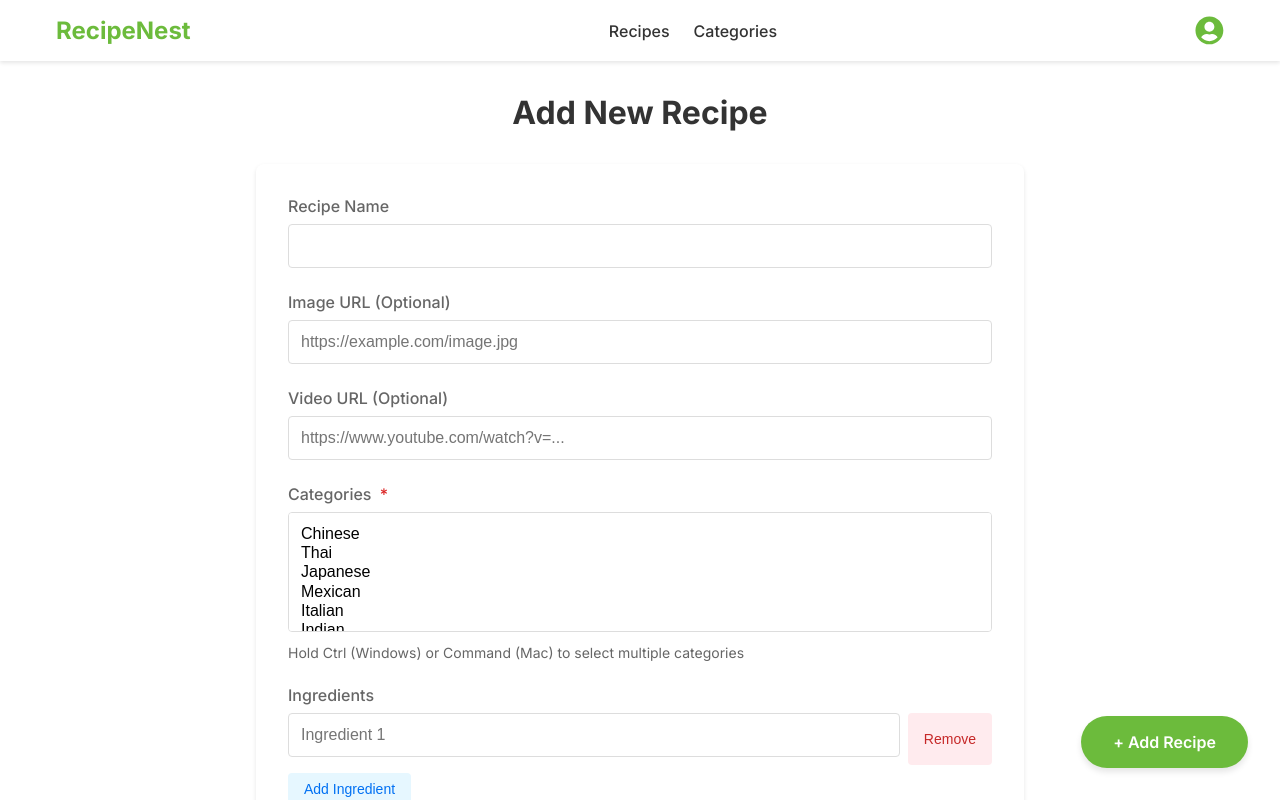
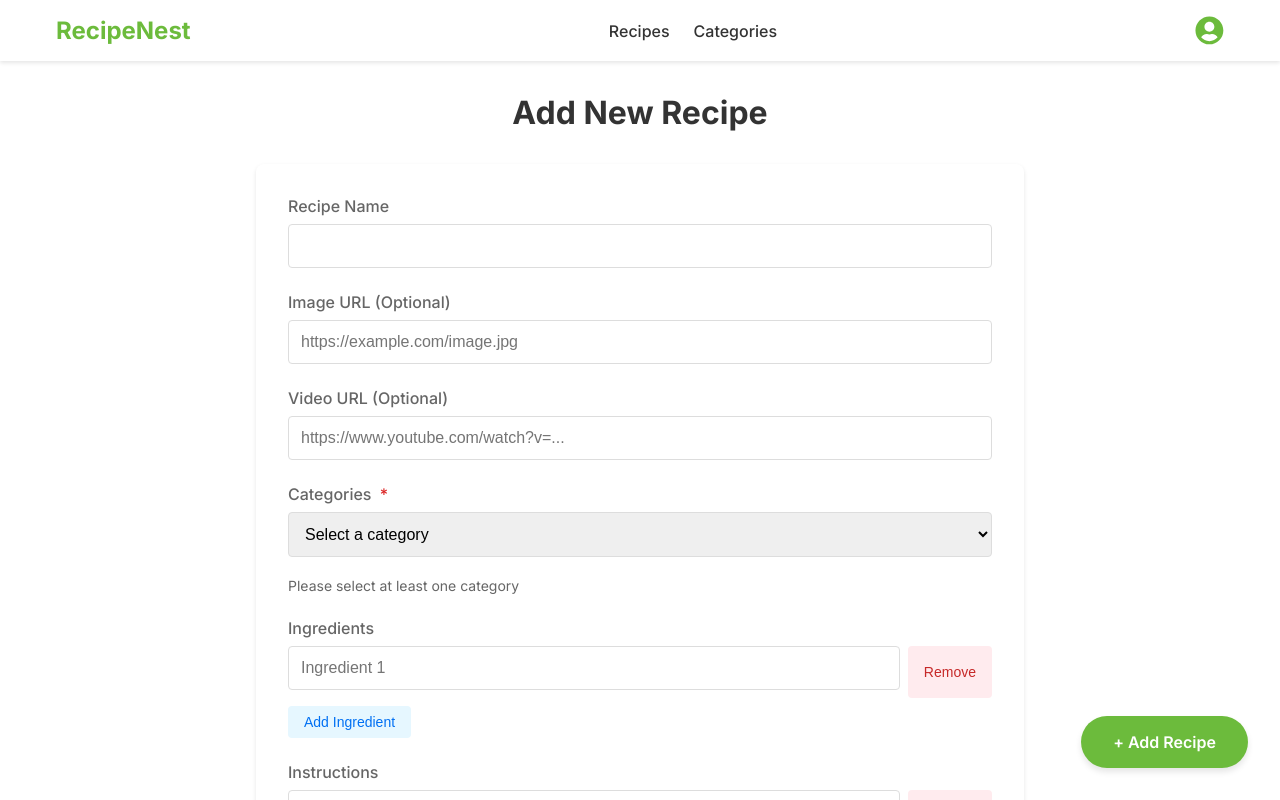
Before and after one commit to noiorhyun/yuexuan-recipe, a Next.js app: page /recipes/add in a window 1280 px wide. Shown: the top 800 px of the page. Built offline with nearby package versions, Linux system fonts and the light colour scheme.

Commit message:
categories drop down tags

```diff
--- a/app/recipes/add/page.js
+++ b/app/recipes/add/page.js
@@ -39,10 +39,21 @@ export default function AddRecipe() {
   };
 
   const handleCategoryChange = (e) => {
-    const selectedOptions = Array.from(e.target.selectedOptions, option => option.value);
+    const selectedCategory = e.target.value;
+    if (selectedCategory && !recipe.category.includes(selectedCategory)) {
+      setRecipe(prev => ({
+        ...prev,
+        category: [...prev.category, selectedCategory]
+      }));
+    }
+    // Reset the select value
+    e.target.value = '';
+  };
+
+  const removeCategory = (categoryToRemove) => {
     setRecipe(prev => ({
       ...prev,
-      category: selectedOptions
+      category: prev.category.filter(cat => cat !== categoryToRemove)
     }));
   };
 
@@ -166,19 +177,37 @@ export default function AddRecipe() {
           <select
             id="category"
             name="category"
-            multiple
-            value={recipe.category}
             onChange={handleCategoryChange}
             className={styles.categorySelect}
-            required
+            required={recipe.category.length === 0}
           >
-            {categories.map((category) => (
-              <option key={category} value={category}>
+            <option value="">Select a category</option>
+            {categories
+              .filter(category => !recipe.category.includes(category))
+              .map((category) => (
+                <option key={category} value={category}>
+                  {category}
+                </option>
+              ))}
+          </select>
+          <div className={styles.selectedCategories}>
+            {recipe.category.map((category) => (
+              <div key={category} className={styles.categoryTag}>
                 {category}
-              </option>
+                <button
+                  type="button"
+                  onClick={() => removeCategory(category)}
+                  className={styles.removeCategoryButton}
+                  aria-label={`Remove ${category} category`}
+                >
+                  ×
+                </button>
+              </div>
             ))}
-          </select>
-          <small className={styles.helpText}>Hold Ctrl (Windows) or Command (Mac) to select multiple categories</small>
+          </div>
+          {recipe.category.length === 0 && (
+            <small className={styles.helpText}>Please select at least one category</small>
+          )}
         </div>
 
         <div className={styles.formGroup}>
--- a/app/recipes/add/page.module.css
+++ b/app/recipes/add/page.module.css
@@ -59,7 +59,50 @@
 }
 
 .categorySelect {
-  min-height: 120px;
+  width: 100%;
+  padding: 0.75rem;
+  border: 1px solid #ddd;
+  border-radius: 4px;
+  font-size: 1rem;
+  margin-bottom: 0.5rem;
+}
+
+.selectedCategories {
+  display: flex;
+  flex-wrap: wrap;
+  gap: 0.5rem;
+  margin-top: 0.5rem;
+}
+
+.categoryTag {
+  display: inline-flex;
+  align-items: center;
+  background-color: #e6f7ff;
+  color: #0070f3;
+  padding: 0.25rem 0.75rem;
+  border-radius: 16px;
+  font-size: 0.875rem;
+  gap: 0.5rem;
+}
+
+.removeCategoryButton {
+  background: none;
+  border: none;
+  color: #0070f3;
+  font-size: 1.25rem;
+  line-height: 1;
+  padding: 0;
+  cursor: pointer;
+  display: flex;
+  align-items: center;
+  justify-content: center;
+  width: 16px;
+  height: 16px;
+  border-radius: 50%;
+}
+
+.removeCategoryButton:hover {
+  background-color: rgba(0, 112, 243, 0.1);
 }
 
 .helpText {
```
